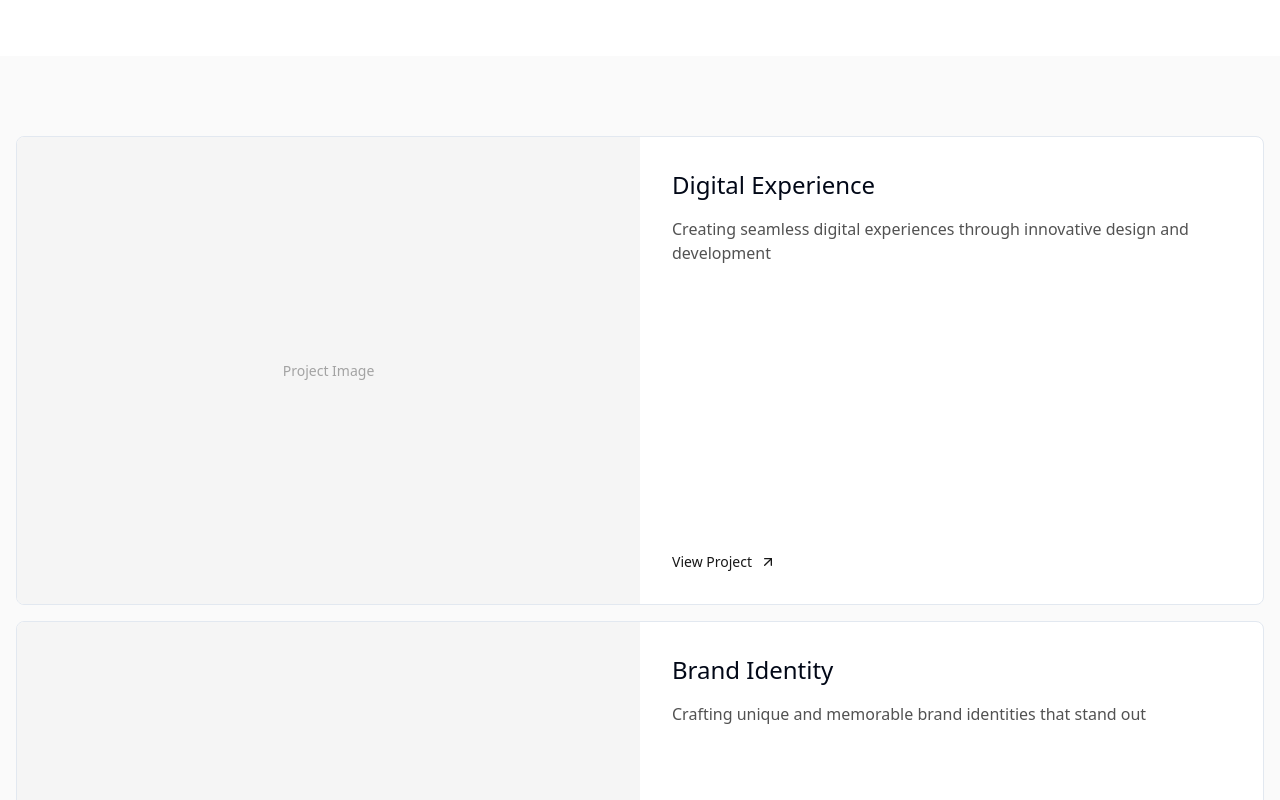
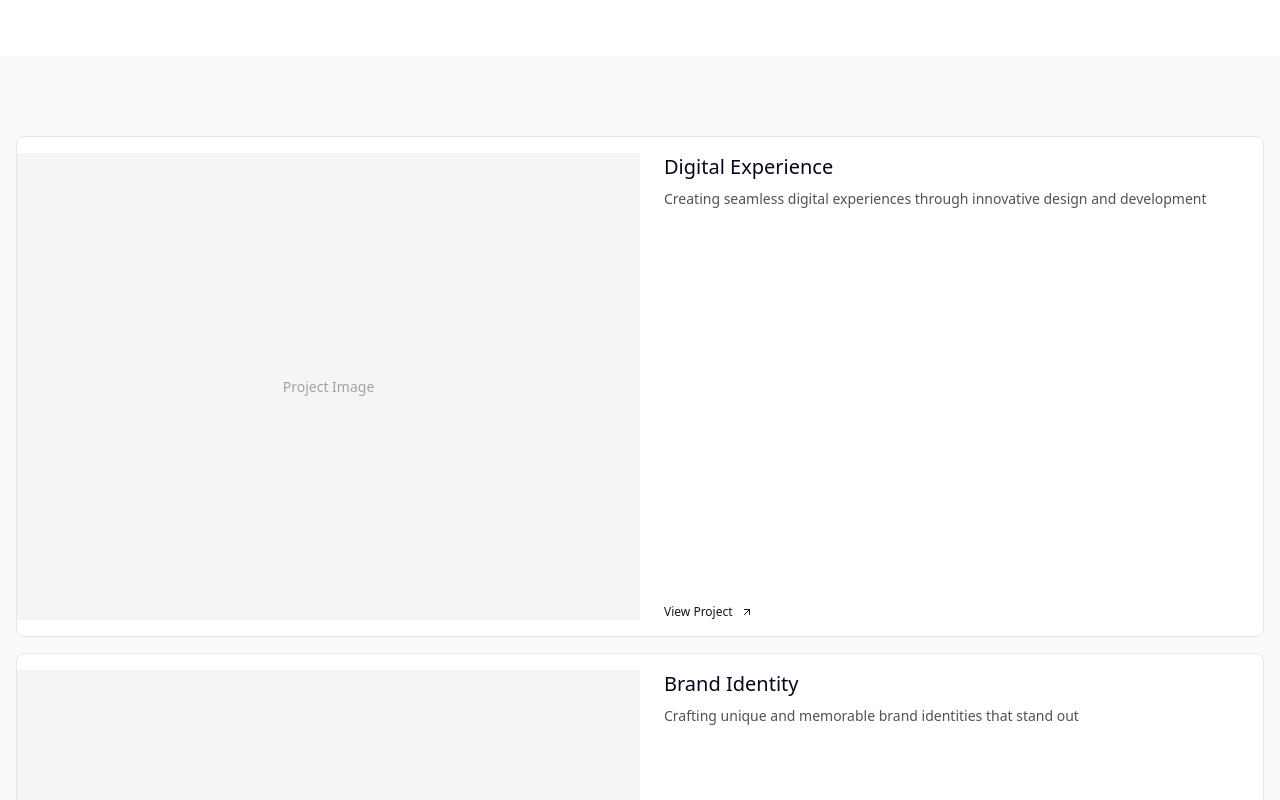
Before and after one commit to marxzzxx/marx-personal-site, a React (Vite) app: page / in a window 1280 px wide. Shown: the part 420-1220 px from the top of the page. Built offline with nearby package versions, Linux system fonts and the light colour scheme.

Commit message:
Update button styles for thinner design
Adjusted the styles of interactive buttons to make them thinner for a more streamlined appearance.
[skip gpt_engineer]

```diff
--- a/src/pages/Index.tsx
+++ b/src/pages/Index.tsx
@@ -79,20 +79,20 @@ const Index = () => {
                 whileHover={{ scale: 0.995 }}
                 transition={{ duration: 0.3 }}
               >
-                <div className="bg-white border rounded-lg overflow-hidden flex flex-col md:flex-row">
+                <div className="bg-white border rounded-lg overflow-hidden flex flex-col md:flex-row py-4">
                   <div className="w-full md:w-1/2 aspect-[4/3] bg-neutral-100 relative">
                     <div className="absolute inset-0 flex items-center justify-center">
                       <span className="text-sm text-neutral-400">Project Image</span>
                     </div>
                   </div>
-                  <div className="w-full md:w-1/2 p-8 flex flex-col justify-between">
+                  <div className="w-full md:w-1/2 px-6 flex flex-col justify-between">
                     <div>
-                      <h3 className="text-2xl font-light mb-4">{project.title}</h3>
-                      <p className="text-neutral-600">{project.description}</p>
+                      <h3 className="text-xl font-light mb-2">{project.title}</h3>
+                      <p className="text-neutral-600 text-sm">{project.description}</p>
                     </div>
-                    <div className="mt-6 flex items-center text-sm text-neutral-900 font-medium">
+                    <div className="mt-4 flex items-center text-xs text-neutral-900 font-medium">
                       View Project
-                      <ArrowUpRight className="ml-2 w-4 h-4 transition-transform group-hover:translate-x-1 group-hover:-translate-y-1" />
+                      <ArrowUpRight className="ml-2 w-3 h-3 transition-transform group-hover:translate-x-1 group-hover:-translate-y-1" />
                     </div>
                   </div>
                 </div>
```
